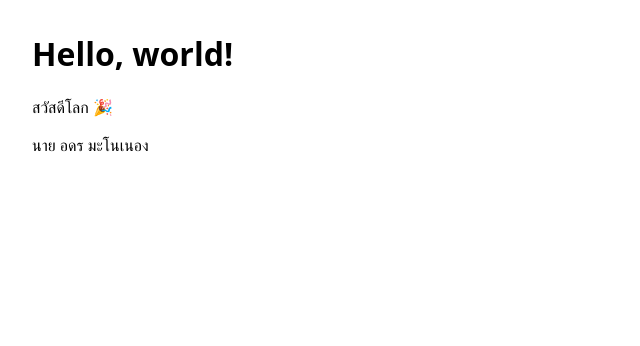
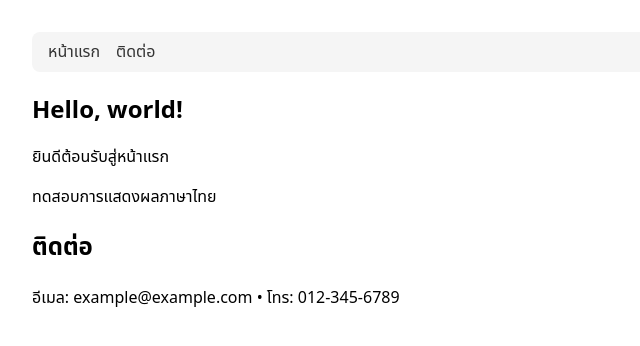
Before and after one commit to Krudony/codexissue, a plain HTML site: page index.html in a window 1280 px wide. Shown: the whole page, without its empty margins (0-640 px from the left). Drawn offline with Linux system fonts and the light colour scheme.

Commit message:
เพิ่มเมนู

```diff
--- a/index.html
+++ b/index.html
@@ -5,13 +5,33 @@
     <meta name="viewport" content="width=device-width, initial-scale=1" />
     <title>Hello, world!</title>
     <style>
-      body { font-family: system-ui, sans-serif; margin: 2rem; }
+      body { font-family: system-ui, -apple-system, "Segoe UI", "Noto Sans Thai", "Sarabun", Tahoma, sans-serif; margin: 2rem; }
+      nav { background: #f5f5f5; padding: 0.5rem 1rem; border-radius: 8px; margin-bottom: 1rem; }
+      nav ul { list-style: none; margin: 0; padding: 0; display: flex; gap: 1rem; }
+      nav a { color: #333; text-decoration: none; }
+      nav a:hover { text-decoration: underline; }
     </style>
   </head>
   <body>
-    <h1>Hello, world!</h1>
-    <p>สวัสดีโลก 🎉</p>
-    <p>นาย อดร  มะโนเนอง</p>
+    <nav aria-label="เมนูหลัก">
+      <ul>
+        <li><a href="#home">หน้าแรก</a></li>
+        <li><a href="#contact">ติดต่อ</a></li>
+      </ul>
+    </nav>
+
+    <main>
+      <section id="home">
+        <h1>Hello, world!</h1>
+        <p>ยินดีต้อนรับสู่หน้าแรก</p>
+        <p>ทดสอบการแสดงผลภาษาไทย</p>
+      </section>
+
+      <section id="contact">
+        <h2>ติดต่อ</h2>
+        <p>อีเมล: example@example.com • โทร: 012-345-6789</p>
+      </section>
+    </main>
   </body>
 
 </html>
```
